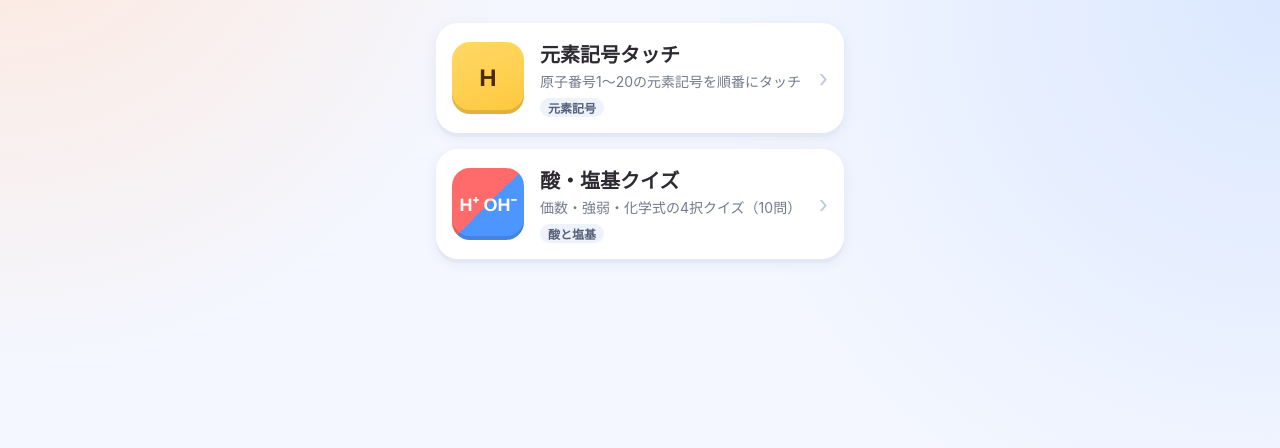
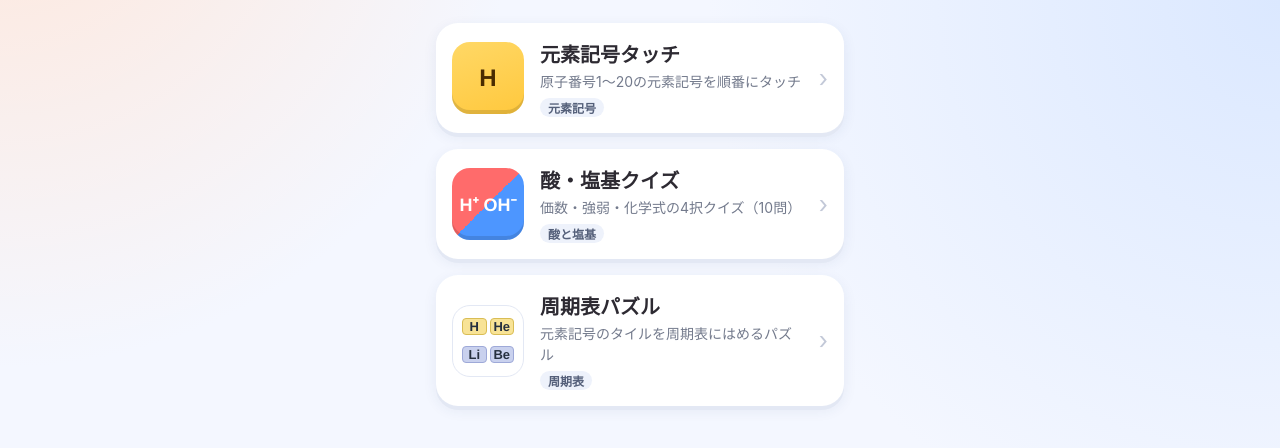
Before and after one commit to hokuryo-kagaku/hokuryo-kagaku.github.io, a plain HTML site: page index.html in a window 1280 px wide. Shown: the part 160-608 px from the top of the page. Drawn offline with Linux system fonts and the light colour scheme.

Commit message:
メニューに周期表パズルを追加

```diff
--- a/index.html
+++ b/index.html
@@ -30,6 +30,9 @@
         color:#fff; font-weight:800; font-family:"Helvetica Neue",Arial,sans-serif; font-size:24px;}
   .icon.genso{background:linear-gradient(160deg,#ffd866,#ffc83d); color:#4a2c00; box-shadow:inset 0 -4px 0 rgba(0,0,0,.12);}
   .icon.sanenki{background:linear-gradient(135deg,#ff6b6b 50%,#4d96ff 50%); font-size:18px; box-shadow:inset 0 -4px 0 rgba(0,0,0,.12);}
+  .icon.shuki{display:grid; grid-template-columns:1fr 1fr; gap:3px; padding:9px; background:#fff; border:1.5px solid #e3e8f4;}
+  .icon.shuki i{border-radius:4px; display:flex; align-items:center; justify-content:center; font-style:normal; font-size:13px; color:#26303f;}
+  .icon.shuki .n{background:#f8e396; border:1.5px solid #d9bd55;} .icon.shuki .m{background:#c9d1ee; border:1.5px solid #9ea9d8;}
   .tx{flex:1; min-width:0;}
   .nm{font-size:20px; font-weight:800;}
   .ds{font-size:14px; color:var(--sub); margin-top:3px; line-height:1.5;}
@@ -64,6 +67,15 @@
       </div>
       <div class="arrow">›</div>
     </a>
+    <a class="game" href="shuki/">
+      <div class="icon shuki"><i class="n">H</i><i class="n">He</i><i class="m">Li</i><i class="m">Be</i></div>
+      <div class="tx">
+        <div class="nm">周期表パズル</div>
+        <div class="ds">元素記号のタイルを周期表にはめるパズル</div>
+        <span class="tag">周期表</span>
+      </div>
+      <div class="arrow">›</div>
+    </a>
   </main>
 </div>
 </body>
```
